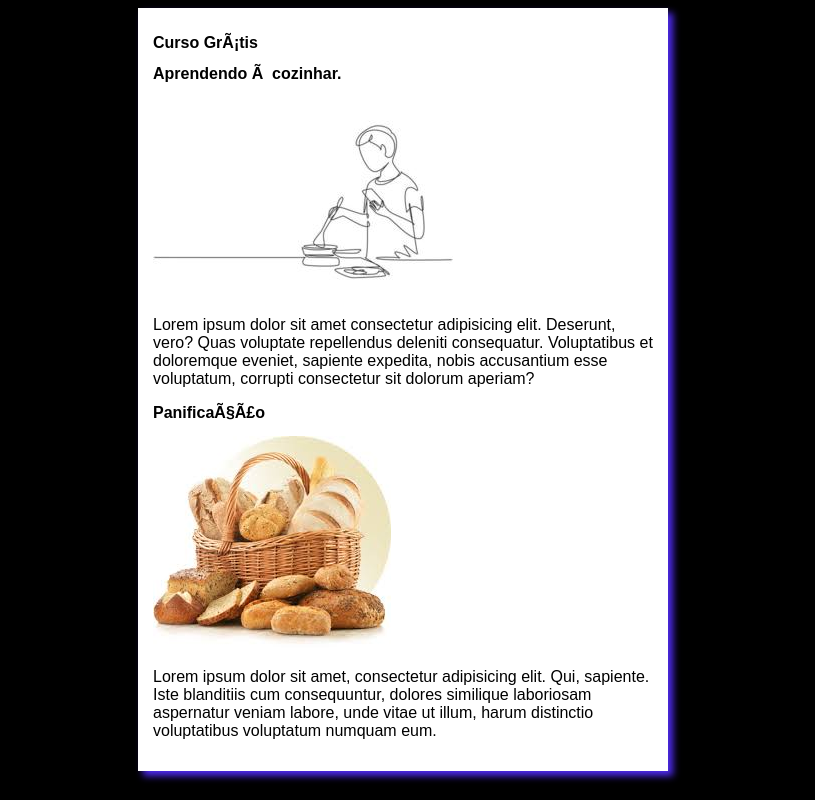
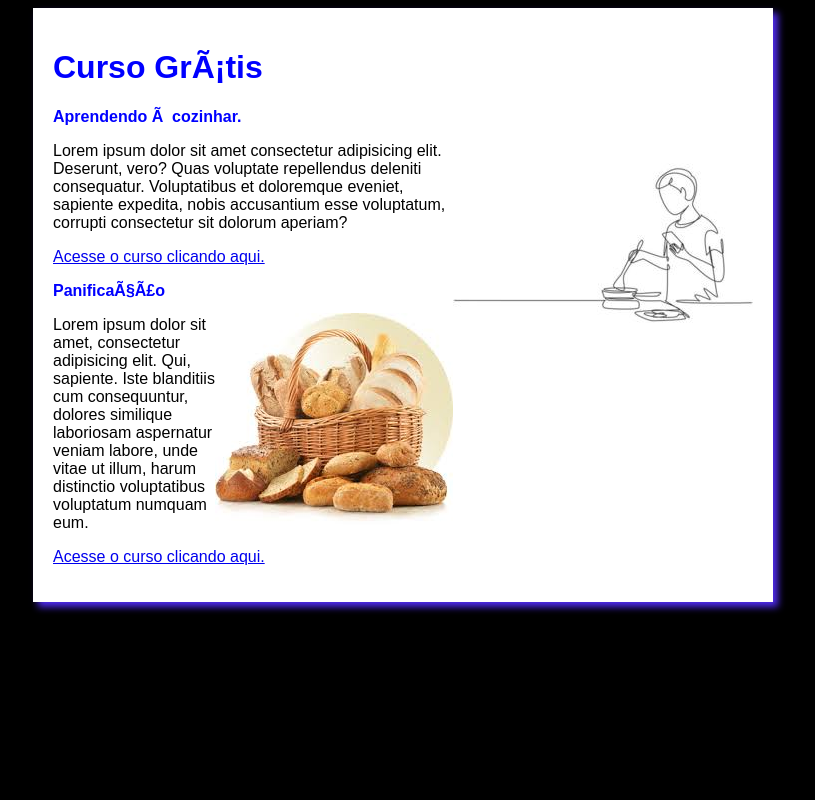
Before and after one commit to PedroArlon/projeto-site, a plain HTML site: page index.html in a window 1280 px wide. Shown: the whole page, without its empty margins (237-1052 px from the left). Drawn offline with Linux system fonts and the light colour scheme.

Commit message:
adicionei novas coisa.

```diff
--- a/estilos/style.css
+++ b/estilos/style.css
@@ -9,8 +9,22 @@ body {background-color: rgb(0, 0, 0);
 
 main {
     background-color: white;
-    width: 500px;
+    width: 700px;
     margin: auto;
-    padding: 15px;
+    padding: 20px;
     box-shadow: 5px 5px 7px rgb(79, 43, 240);
-}
+        }
+
+   h1{
+    font-size: 2em;
+    color: blue;
+     }
+
+    h2{
+    font-size: 1,5em;
+    color: blue;
+     }
+
+    img.lado {
+    float: right;
+     }
--- a/index.html
+++ b/index.html
@@ -11,19 +11,19 @@
     <main>
         <header>
             <h1>Curso Grátis</h1>
-
+        </header>
             <article>
                 <h2>Aprendendo à cozinhar.</h2>
-                <img src="imagens_backgroud/image_aprenda_cozinha.jpg" alt="">
+                <img class= "lado" src="imagens_backgroud/image_aprenda_cozinha.jpg" alt="">
                 <p>Lorem ipsum dolor sit amet consectetur adipisicing elit. Deserunt, vero? Quas voluptate repellendus deleniti consequatur. Voluptatibus et doloremque eveniet, sapiente expedita, nobis accusantium esse voluptatum, corrupti consectetur sit dolorum aperiam?</p>
+                <p><a href= "https://www.google.com.br/" >Acesse o curso clicando aqui.</a></p>
             </article>
             <article>
                 <h2>Panificação</h2>
-                <img src="imagens_backgroud/images_panificacao.jfif" alt="">
+                <img class= "lado" src="imagens_backgroud/images_panificacao.jfif" alt="">
                 <p>Lorem ipsum dolor sit amet, consectetur adipisicing elit. Qui, sapiente. Iste blanditiis cum consequuntur, dolores similique laboriosam aspernatur veniam labore, unde vitae ut illum, harum distinctio voluptatibus voluptatum numquam eum.</p>
+                <p><a href= "https://www.google.com.br/" >Acesse o curso clicando aqui.</a></p>
             </article>
-        </header>
-
      </main>
 </body>
 </html>
```
